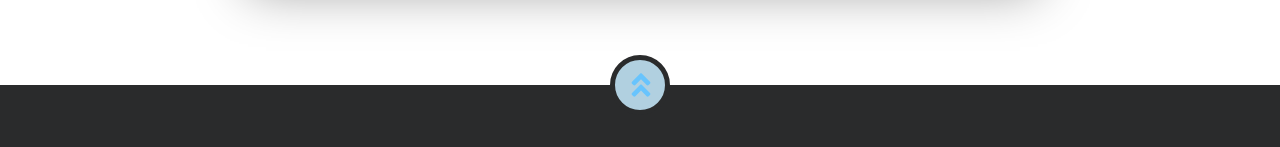
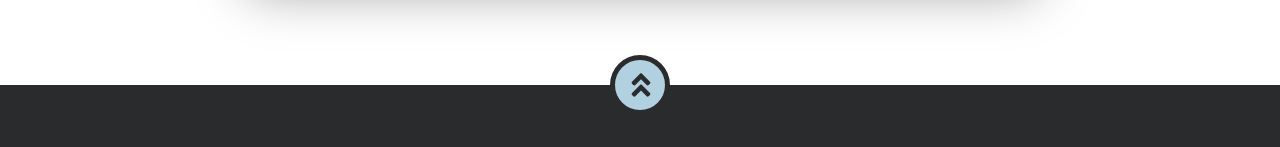
Before and after one commit to apalaciosdev/apalaciosdev-Website, a React (Create React App) app: page / in a window 1280 px wide. Shown: the part 2862-3009 px from the top of the page. Built offline with nearby package versions, Linux system fonts and the light colour scheme.

Commit message:
2201091548

```diff
--- a/src/assets/styles/jss/footer.js
+++ b/src/assets/styles/jss/footer.js
@@ -14,7 +14,7 @@ const footer = {
     width: '100%',
     marginTop: 100,
     paddingTop: 30,
-    paddingBottom: 25
+    paddingBottom: 10
   },
 
   divFooter: {
--- a/src/components/Footer.js
+++ b/src/components/Footer.js
@@ -20,7 +20,7 @@ const Footer = () => {
         duration={1500}
         className={css.upFooter}
       >
-        <Icon iconType={'arrowup'} size={30} className={css.iconFooter}/>
+        <Icon iconType={'arrowup'} size={30} bg={'deadGrey'} className={css.iconFooter}/>
       </Link>
       <div className={css.divFooter}>
         <button className={css.buttonFooter} onClick={() => (window.open('ff'))}>
@@ -29,7 +29,7 @@ const Footer = () => {
         <button className={css.buttonFooter} onClick={() => (window.open('ff'))}>
           <Icon iconType={'linkedin'} size={'30'} bgHover={'grey'}/>
         </button>
-        <button className={css.buttonFooter} onClick={() => (window.open('ff'))}>
+        <button className={css.buttonFooter} onClick={() => (window.open('mailto:apalacios.dev@gmail.com'))}>
           <Icon iconType={'mail'} size={'30'} bgHover={'grey'}/>
         </button>
       </div>
```
